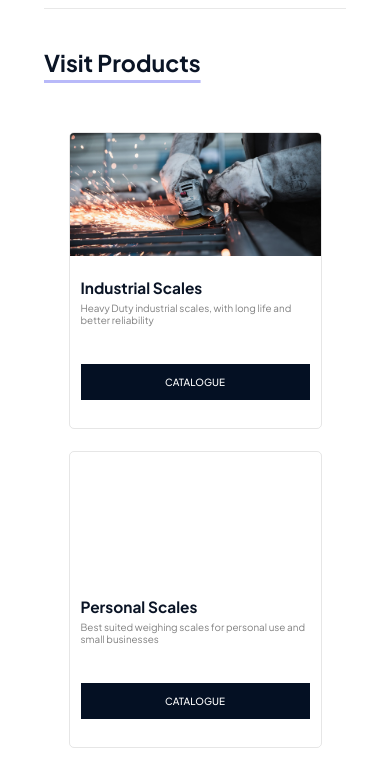
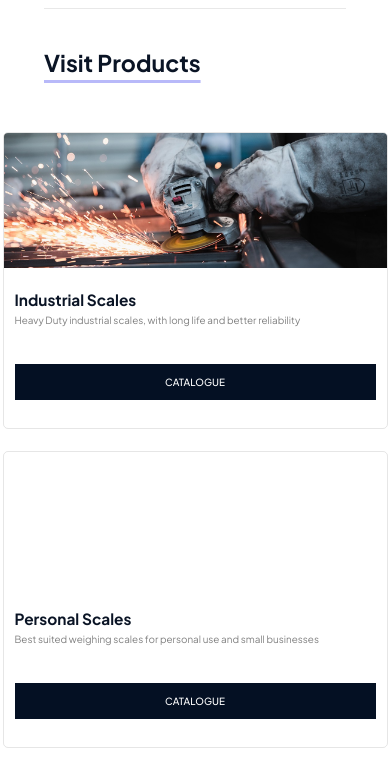
Before and after one commit to Varun2365/production-ptech, a plain HTML site: page index.html in a window 390 px wide. Shown: the part 1240-2007 px from the top of the page. Drawn offline with nearby package versions, Linux system fonts and the light colour scheme.

Commit message:
minor again

```diff
--- a/style-responsive.css
+++ b/style-responsive.css
@@ -153,6 +153,10 @@
     .ham{
         display: block;
     }
+    .product-card{
+        max-width: 35rem;
+        min-width: 35rem;
+    }
 }
 
 @media only screen and (max-width: 611px){
```
